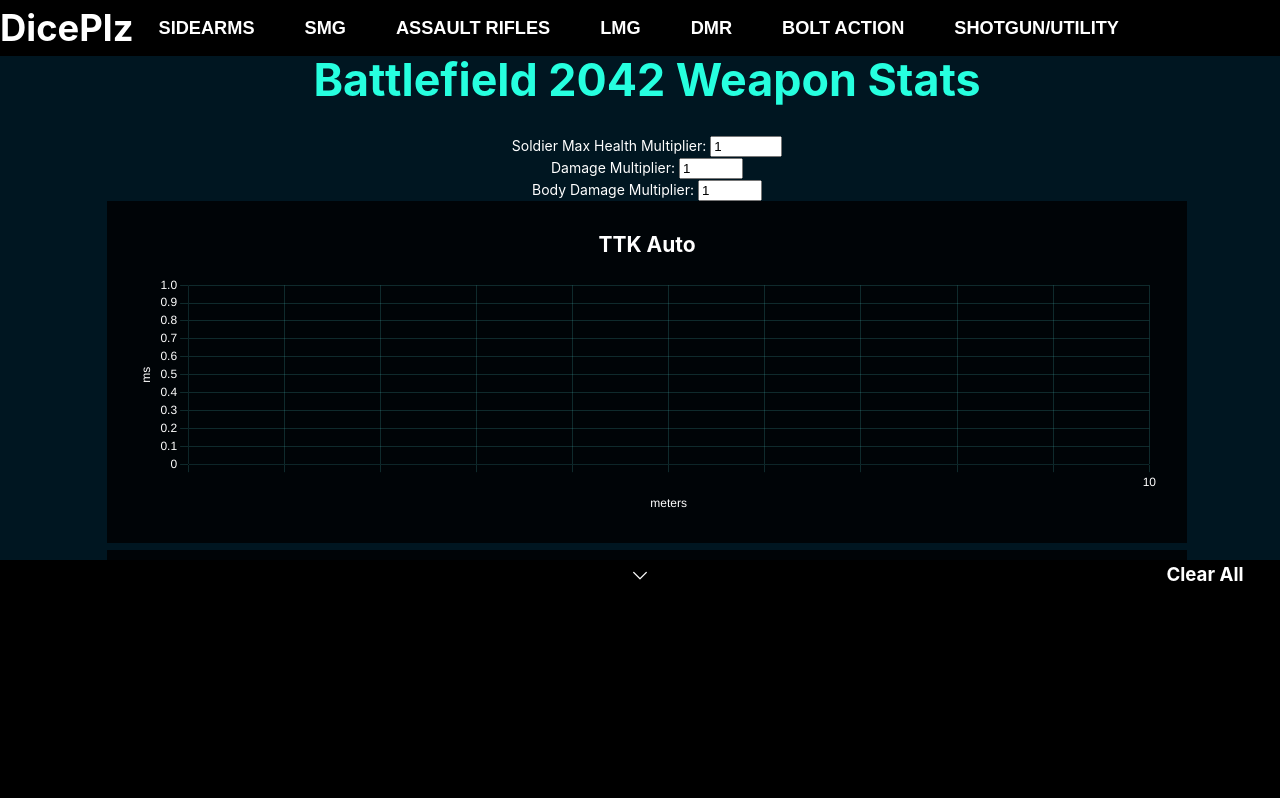
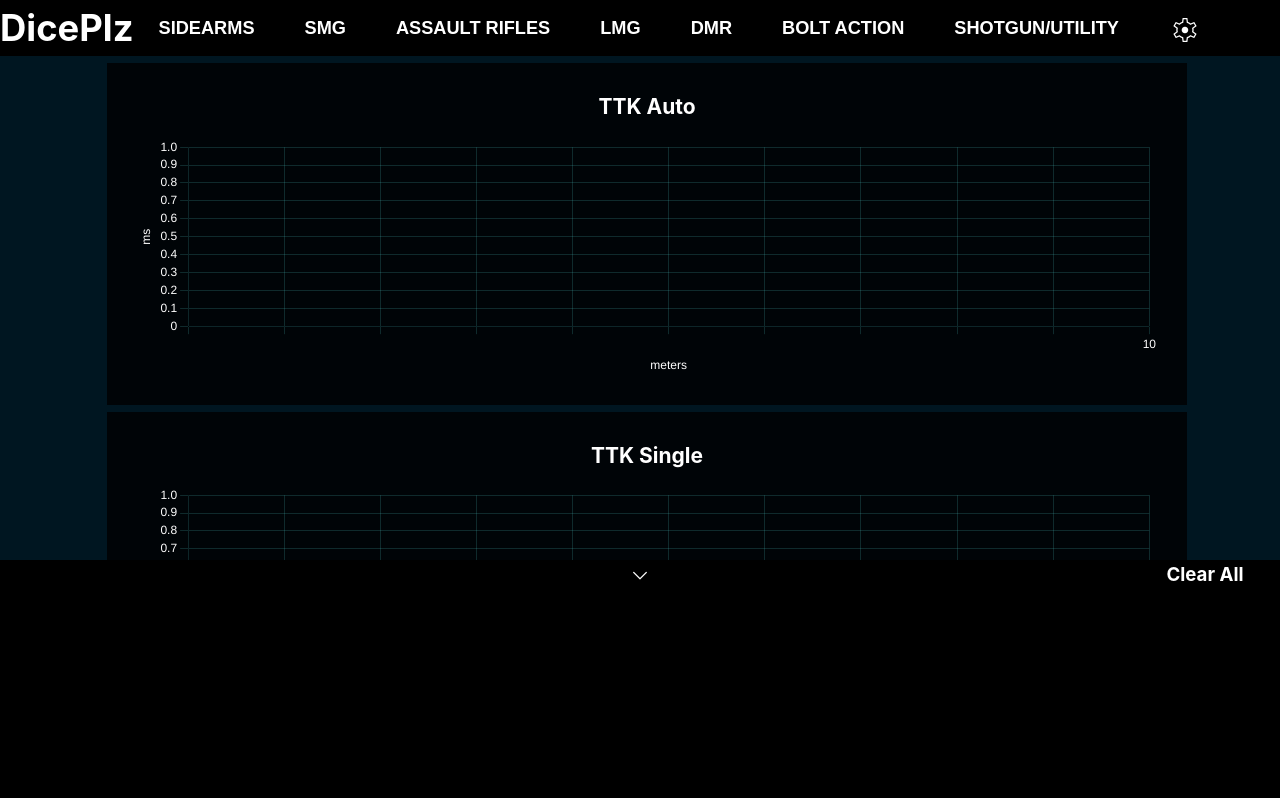
Before and after one commit to keipes/diceplz, a React (Vite) app: page / in a window 1280 px wide. Shown: the top 798 px of the page. Built offline with nearby package versions, Linux system fonts and the light colour scheme.

Commit message:
Move health/dmg config to top nav.

```diff
--- a/src/App.css
+++ b/src/App.css
@@ -34,7 +34,7 @@
 } */
 
 .main-content {
-  margin-top: 4em;
+  margin-top: 4.5rem;
   margin-left: 2em;
   margin-right: 1em;
   padding-bottom: 30vh;
--- a/src/App.tsx
+++ b/src/App.tsx
@@ -201,64 +201,26 @@ function App() {
   }
   let remainder = highestRangeSeen % 10;
   highestRangeSeen += 10 - remainder;
-  function handleHealthMultiplier(e) {
-    setHealthMultiplier(e.target.value);
-  }
+  // function handleHealthMultiplier(e) {
+  //   setHealthMultiplier(e.target.value);
+  // }
   const selectedWeaponsData = selectedWeaponStats;
   return (
     <>
-      <TopNav weaponConfig={wpnCfg} />
+      <TopNav
+        weaponConfig={wpnCfg}
+        healthMultiplier={healthMultiplier}
+        setHealthMultiplier={setHealthMultiplier}
+        damageMultiplier={damageMultiplier}
+        setDamageMultiplier={setDamageMultiplier}
+        bodyDamageMultiplier={bodyDamageMultiplier}
+        setBodyDamageMultiplier={setBodyDamageMultiplier}
+      />
       <WeaponConfigurator
         configurations={weaponConfigurations}
         weaponConfig={wpnCfg}
       />
       <div className="main-content">
-        <h1>Battlefield 2042 Weapon Stats</h1>
-        <div>
-          <label htmlFor="health-multiplier">
-            Soldier Max Health Multiplier:{" "}
-          </label>
-          <input
-            type="number"
-            id="health-multiplier"
-            name="health-multiplier"
-            step="0.1"
-            min="0.1"
-            max="10"
-            value={healthMultiplier}
-            onChange={handleHealthMultiplier}
-          />
-        </div>
-        <div>
-          <label htmlFor="damage-multiplier">Damage Multiplier: </label>
-          <input
-            type="number"
-            id="damage-multiplier"
-            name="damage-multiplier"
-            step="0.1"
-            min="0.1"
-            max="5"
-            value={damageMultiplier}
-            onChange={(e) => setDamageMultiplier(parseFloat(e.target.value))}
-          />
-        </div>
-        <div>
-          <label htmlFor="body-damage-multiplier">
-            Body Damage Multiplier:{" "}
-          </label>
-          <input
-            type="number"
-            id="body-damage-multiplier"
-            name="body-damage-multiplier"
-            step="0.1"
-            min="0"
-            max="4"
-            value={bodyDamageMultiplier}
-            onChange={(e) =>
-              setBodyDamageMultiplier(parseFloat(e.target.value))
-            }
-          />
-        </div>
         <TTKChart
           selectedWeapons={selectedWeapons}
           selectedWeaponsData={selectedWeaponsData}
--- a/src/Nav/TopNav.css
+++ b/src/Nav/TopNav.css
@@ -62,6 +62,7 @@
 .weapon-select-dropdown-container {
   opacity: 0;
   position: absolute;
+  left: -100px;
   top: 4rem;
   visibility: hidden;
   min-width: 400px;
@@ -105,6 +106,11 @@ li:hover div.weapon-select-dropdown-container {
   display: grid;
   grid-template-columns: repeat(2, 1fr);
 }
+
+.weapon-select-items-container-settings {
+  display: grid;
+  grid-template-columns: repeat(1, 1fr);
+}
 .weapon-select-item:hover {
   /* background: #DF4B05; */
   color: var(--battle-blue);
--- a/src/Nav/TopNav.tsx
+++ b/src/Nav/TopNav.tsx
@@ -2,8 +2,18 @@ import { AddWeaponFn, WeaponConfig } from "../App";
 import { GetCategoryWeapons, WeaponCategories } from "../WeaponData";
 import "./TopNav.css";
 
+interface NumSetterFn {
+  (value: number): void;
+}
+
 interface NavProps {
   weaponConfig: WeaponConfig;
+  healthMultiplier: number;
+  setHealthMultiplier: NumSetterFn;
+  damageMultiplier: number;
+  setDamageMultiplier: NumSetterFn;
+  bodyDamageMultiplier: number;
+  setBodyDamageMultiplier: NumSetterFn;
 }
 
 function TopNav(props: NavProps) {
@@ -66,6 +76,78 @@ function TopNav(props: NavProps) {
       </li>
     );
   }
+
+  weaponSelectDropdowns.push(
+    <li className="top-nav-weapon-select" key="settings">
+      <div className="top-nav-label">
+        {" "}
+        <span className="material-symbols-outlined">settings</span>
+      </div>
+      <div className="weapon-select-dropdown-container">
+        <ul className="weapon-select-dropdown">
+          <div className="weapon-select-items-container-settings">
+            <li className="weapon-select-item">
+              {" "}
+              <div>
+                <label htmlFor="health-multiplier">
+                  Soldier Max Health Multiplier:{" "}
+                </label>
+                <input
+                  type="number"
+                  id="health-multiplier"
+                  name="health-multiplier"
+                  step="0.1"
+                  min="0.1"
+                  max="10"
+                  value={props.healthMultiplier}
+                  onChange={(e) =>
+                    props.setHealthMultiplier(parseFloat(e.target.value))
+                  }
+                />
+              </div>
+            </li>
+            <li className="weapon-select-item">
+              <div>
+                <label htmlFor="damage-multiplier">Damage Multiplier: </label>
+                <input
+                  type="number"
+                  id="damage-multiplier"
+                  name="damage-multiplier"
+                  step="0.1"
+                  min="0.1"
+                  max="5"
+                  value={props.damageMultiplier}
+                  onChange={(e) =>
+                    props.setDamageMultiplier(parseFloat(e.target.value))
+                  }
+                />
+              </div>
+            </li>
+            <li className="weapon-select-item">
+              <div>
+                <label htmlFor="body-damage-multiplier">
+                  Body Damage Multiplier:{" "}
+                </label>
+                <input
+                  type="number"
+                  id="body-damage-multiplier"
+                  name="body-damage-multiplier"
+                  step="0.1"
+                  min="0"
+                  max="4"
+                  value={props.bodyDamageMultiplier}
+                  onChange={(e) =>
+                    props.setBodyDamageMultiplier(parseFloat(e.target.value))
+                  }
+                />
+              </div>
+            </li>
+          </div>
+        </ul>
+      </div>
+    </li>
+  );
+
   return (
     <>
       <div className="top-nav">
```
